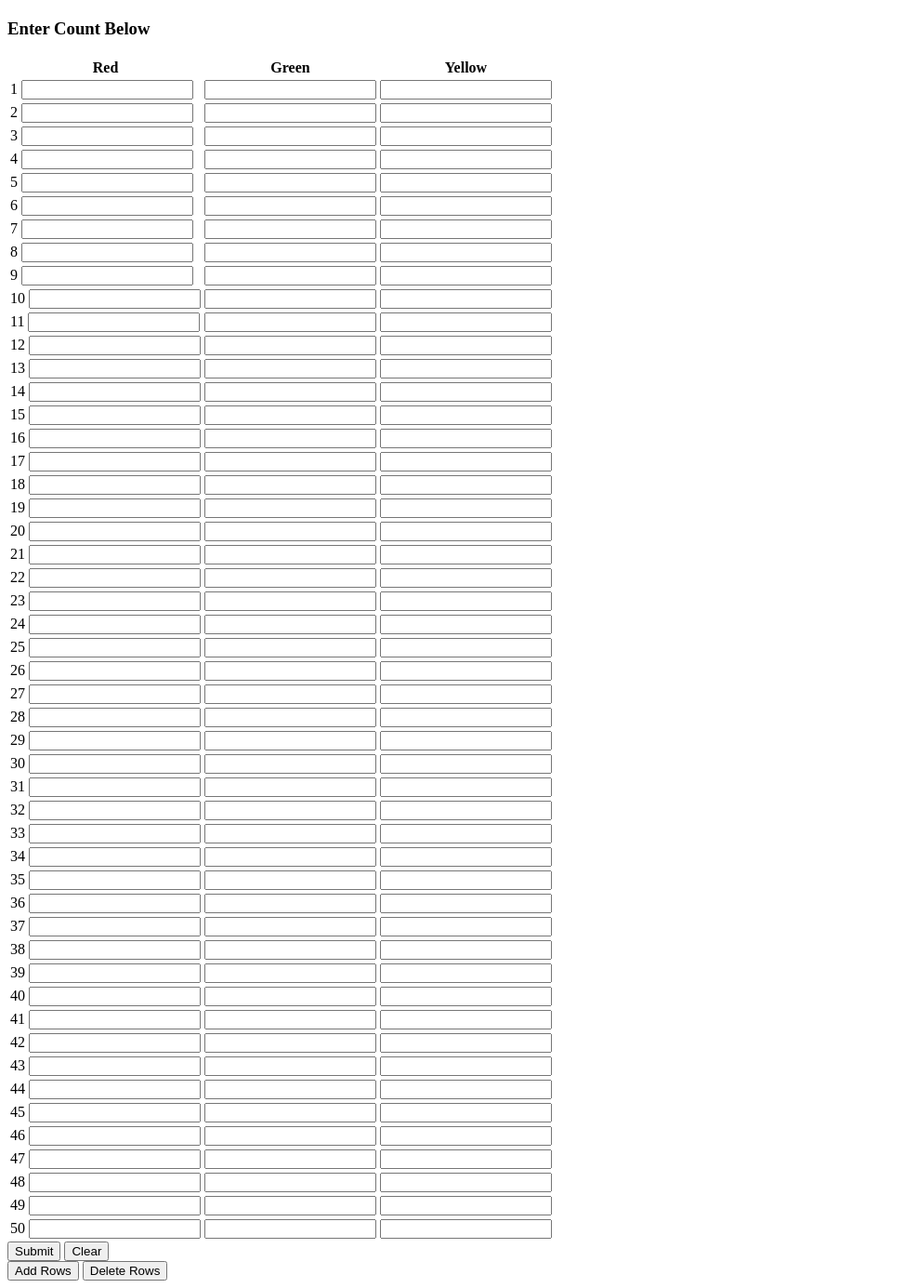
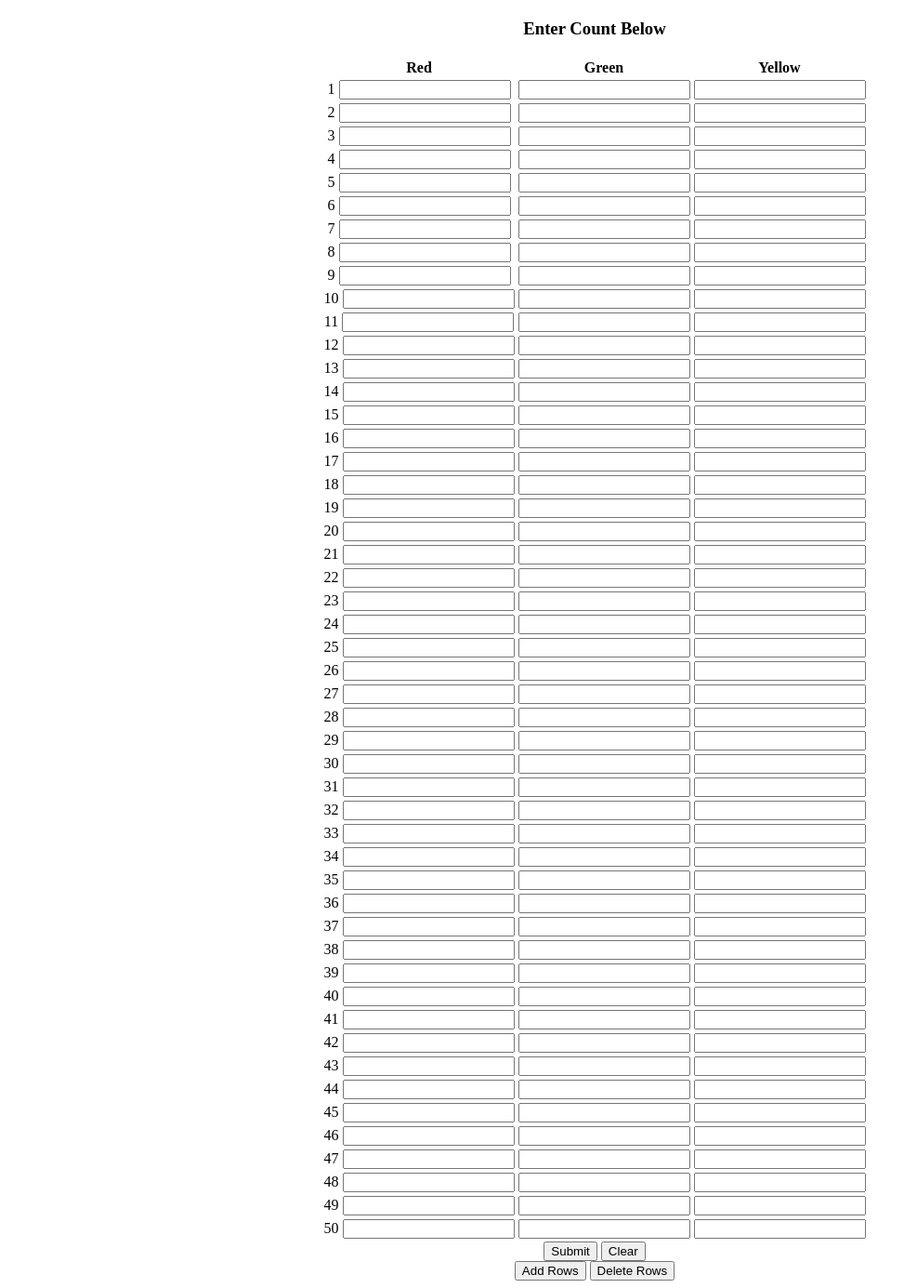
Before and after one commit to ankit-21/FISH-Testing-and-Nomenclature, a Flask app: template templates/table.html in a window 1280 px wide. Shown: the whole page at 93% size, without its empty margins (0-987 px from the left). Run offline with Flask 2, Linux system fonts and the light colour scheme; the template is opened without the code that fills it, so the values that code supplies are empty; some libraries are stand-ins or nearby versions.

Commit message:
Update table.html

```diff
--- a/templates/table.html
+++ b/templates/table.html
@@ -3,6 +3,15 @@
 <head>
     <meta charset="UTF-8">
     <title>FISH Test</title>
+    <style>
+    h2 {text-align: center;}
+    h3 {text-align: center;}
+    div {text-align: center;}
+    .center {
+  margin-left: auto;
+  margin-right: auto;
+}
+  </style>
 </head>
 
 <h2>{{ TEST_NAME }}</h2>
@@ -12,7 +21,7 @@
 <script type="text/javascript" src="http://code.jquery.com/jquery-1.8.3.min.js"></script>
 <div id="data_container">
   <form action="/nom" method="POST">
-    <table id="table">
+    <table id="table" class="center">
       <thead>
         <tr><th>Red</th><th>Green</th><th>Yellow</th></tr>
       </thead>
```
